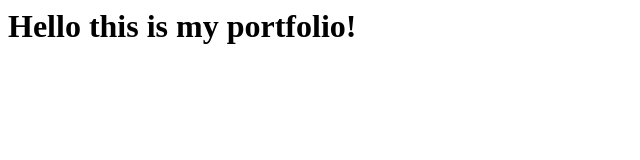
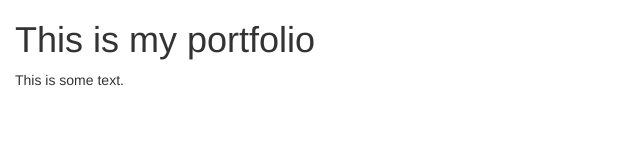
Before and after one commit to abigailchao/portfolio, a plain HTML site: page index.html in a window 1280 px wide. Shown: the whole page, without its empty margins (0-640 px from the left). Drawn offline with nearby package versions, Linux system fonts and the light colour scheme.

Commit message:
Update index.html

```diff
--- a/index.html
+++ b/index.html
@@ -1,11 +1,17 @@
 <DOCTYPE html>
 <html>
-  <head>
-  <title>Abigail Chao</title>
+  <head lang="en">
+    <meta name="viewport" content="width=device-width, initial-scale=1">
+    <meta charset="utf-8">
+      <link rel="stylesheet" href="https://maxcdn.bootstrapcdn.com/bootstrap/3.3.7/css/bootstrap.min.css">
+      <script src="https://ajax.googleapis.com/ajax/libs/jquery/3.3.1/jquery.min.js"></script>
+      <script src="https://maxcdn.bootstrapcdn.com/bootstrap/3.3.7/js/bootstrap.min.js"></script>
+    <title>Abigail Chao</title>
   </head>
   <body>
-    <h1>
-      Hello this is my portfolio!
-    </h1>
+      <div class="container-fluid">
+        <h1>This is my portfolio</h1>
+        <p>This is some text.</p>
+      </div>
   </body>
 </html>
```
